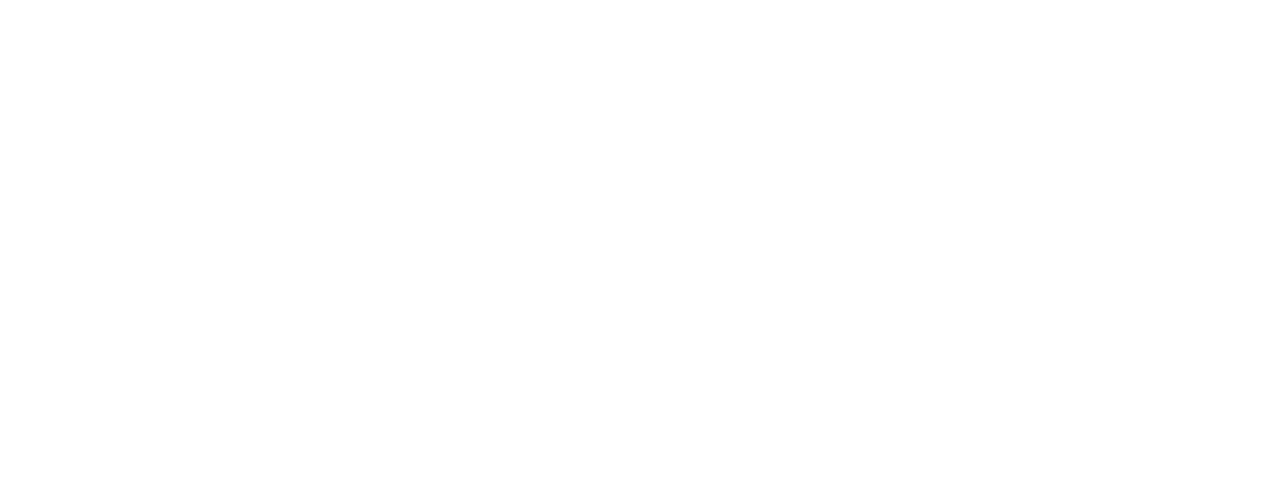
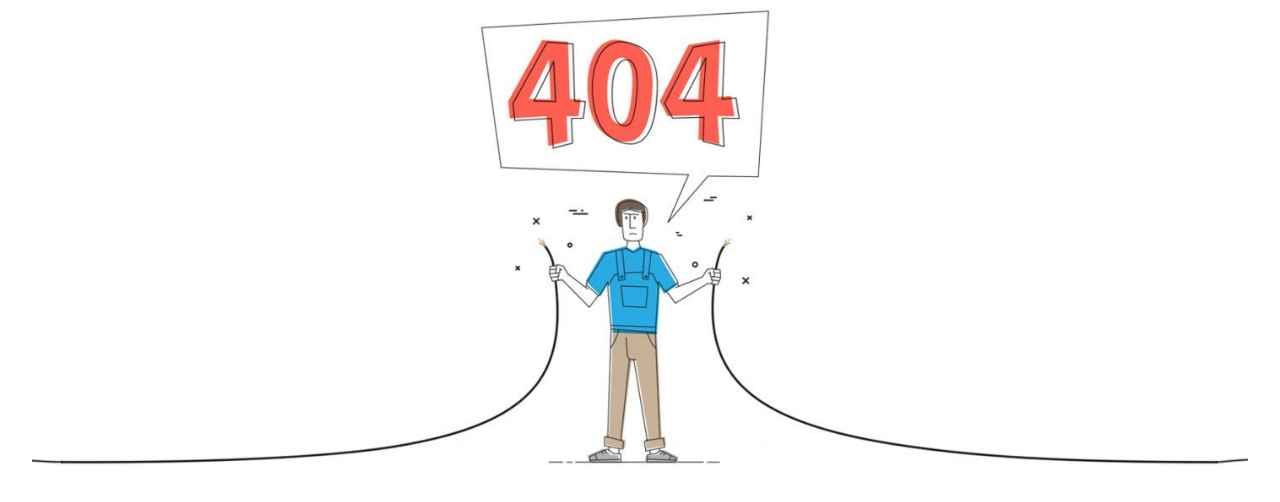
Before and after one commit to yaarusik/project-management-app, a React (Create React App) app: page / in a window 1280 px wide. Before the commit this address had no page. Shown: the top 502 px of the page. Built offline with nearby package versions, Linux system fonts and the light colour scheme.

Commit message:
feat: add page not found component

```diff
--- a/src/Components/AppRoutes/AppRoutes.tsx
+++ b/src/Components/AppRoutes/AppRoutes.tsx
@@ -1,7 +1,12 @@
 import { Routes, Route } from 'react-router-dom';
+import PageNotFound from '../../Pages/PageNotFound';
 
 function AppRoutes() {
-  return <Routes></Routes>;
+  return (
+    <Routes>
+      <Route path="*" element={<PageNotFound />} />
+    </Routes>
+  );
 }
 
 export default AppRoutes;
--- /dev/null
+++ b/src/Pages/PageNotFound/index.tsx
@@ -0,0 +1,21 @@
+import Box from '@mui/material/Box';
+import Container from '@mui/material/Container';
+
+function PageNotFound() {
+  return (
+    <Container maxWidth="xl">
+      <Box
+        component="div"
+        sx={{
+          backgroundImage: 'url(images/404.jpg)',
+          width: '100%',
+          height: '100vh',
+          backgroundRepeat: 'no-repeat',
+          backgroundSize: 'contain',
+        }}
+      ></Box>
+    </Container>
+  );
+}
+
+export default PageNotFound;
```
Also changed, not shown: public/images/404.jpg (added).
